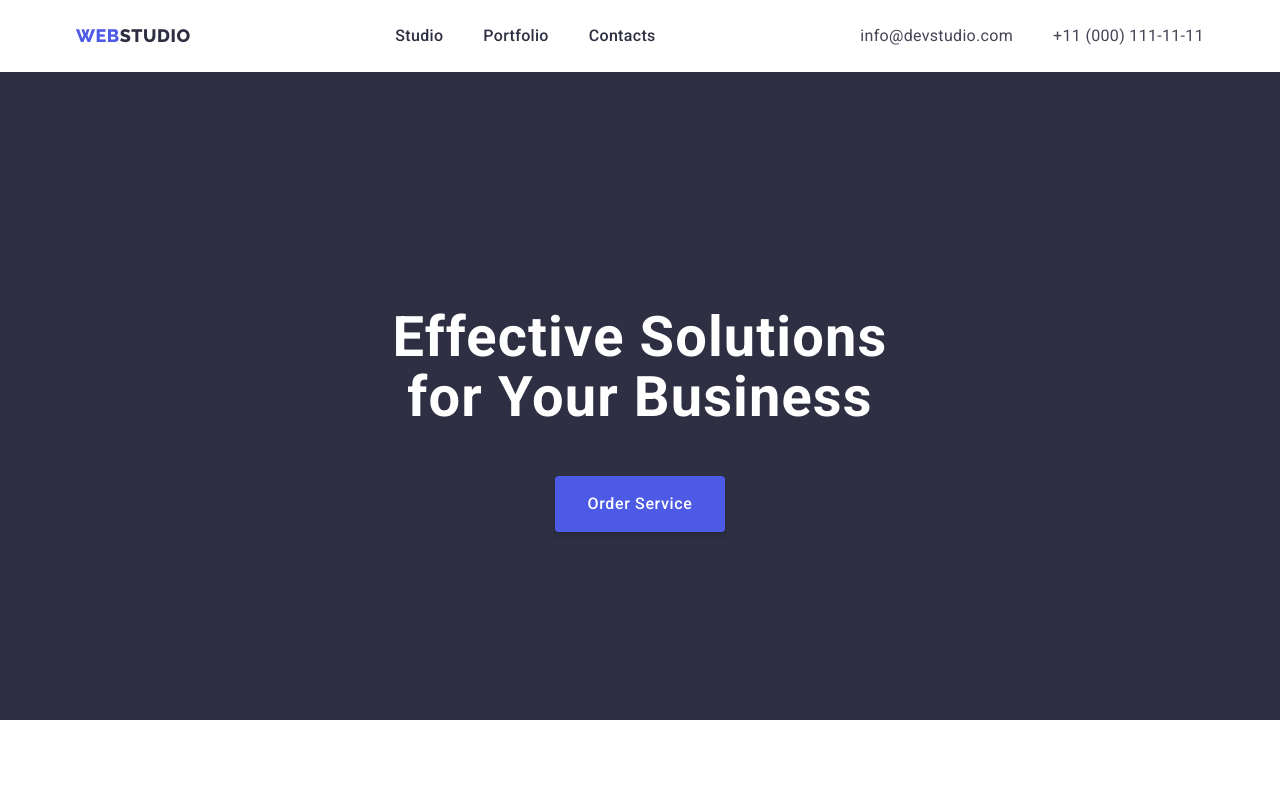
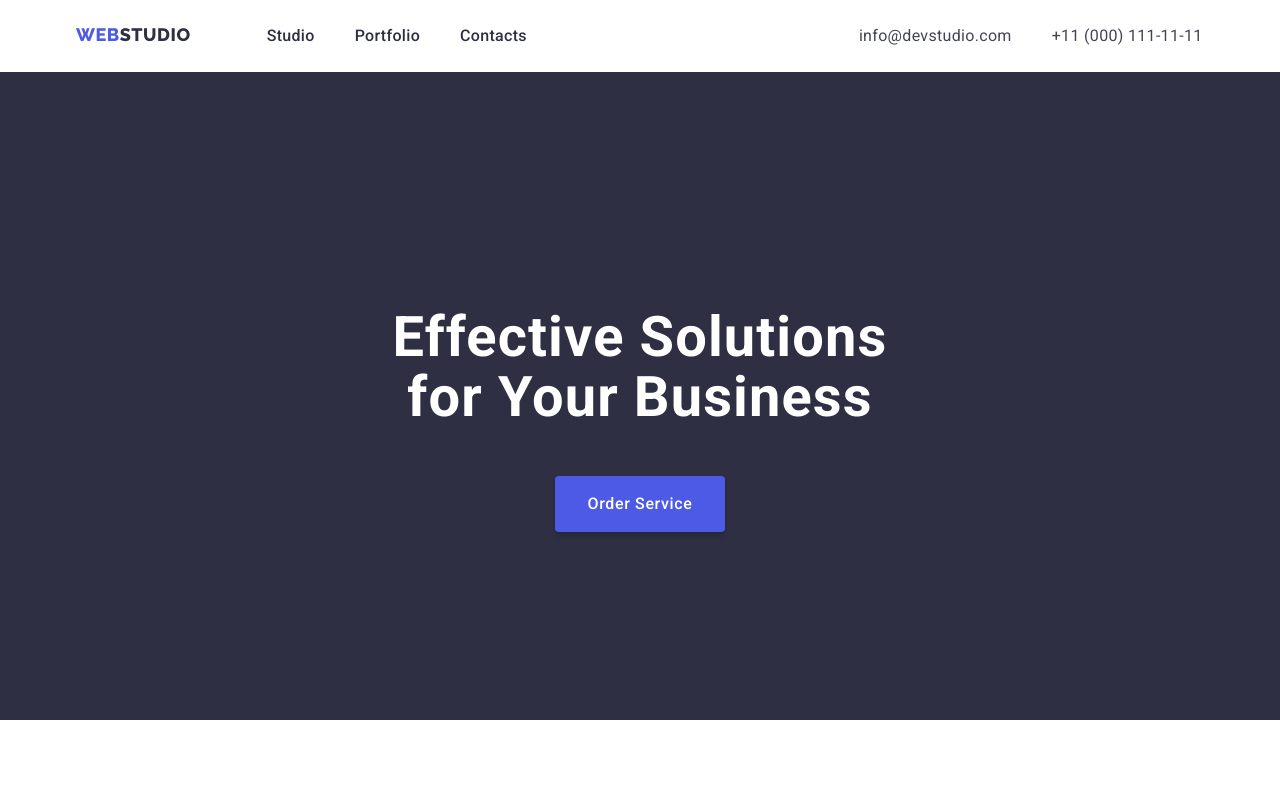
Before and after one commit to kkaminskyy1904/goit-markup-hw-03, a plain HTML site: page index.html in a window 1280 px wide. Shown: the top 800 px of the page. Drawn offline with nearby package versions, Linux system fonts and the light colour scheme.

Commit message:
markup-hw-03

```diff
--- a/css/styles.css
+++ b/css/styles.css
@@ -68,10 +68,9 @@ img {
 
 .page-header .container {
   display: flex;
-  justify-content: space-between;
+  /*justify-content: space-between;*/
   padding-top: 24px;
   padding-bottom: 24px;
-  align-items: center;
 }
 
 .logo-web {
@@ -102,7 +101,7 @@ img {
 .nav-list {
   display: flex;
   gap: 40px;
-  /*margin-right: 332px;*/
+  margin-left: 76px;
 }
 
 .nav-item {
@@ -129,6 +128,7 @@ img {
   display: flex;
   gap: 40px;
   /*align-items: center;*/
+  margin-left: 332px;
 }
 .contact-link {
   color: var(--contact-link-color);
```
